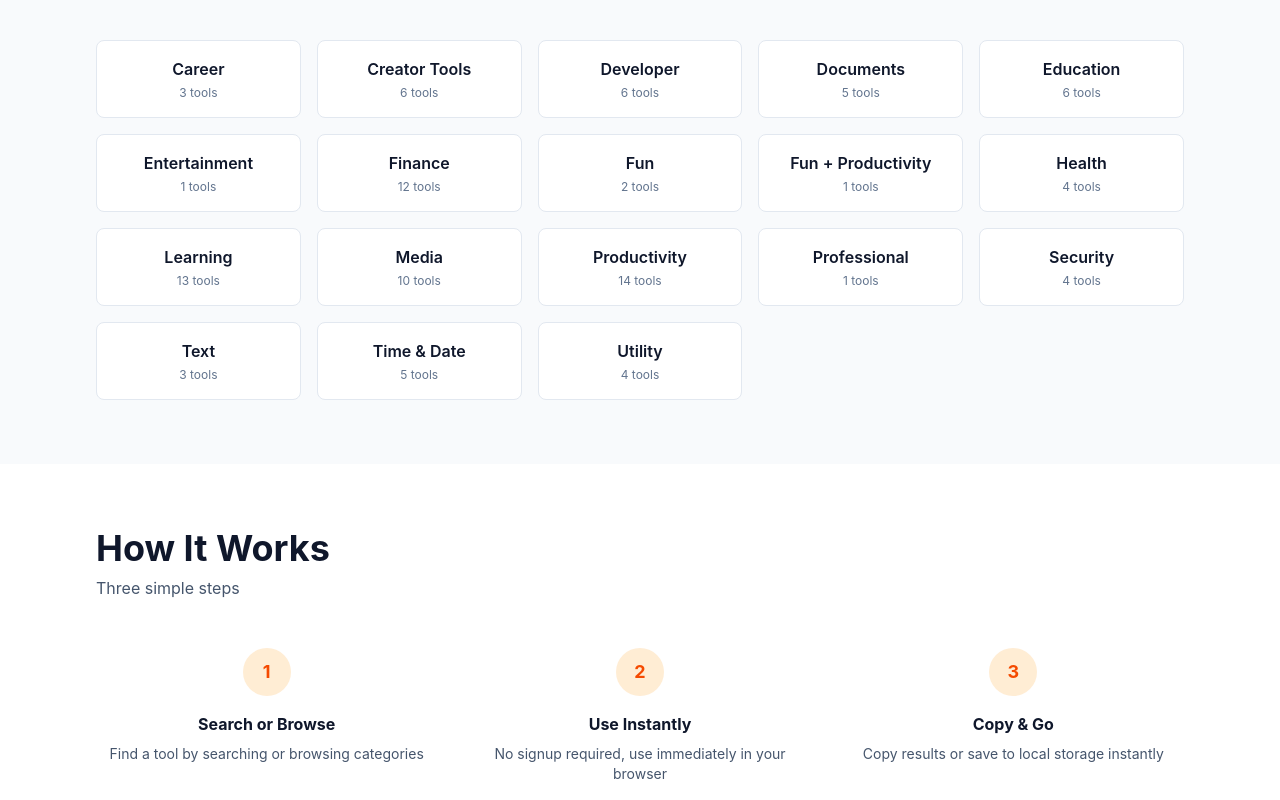
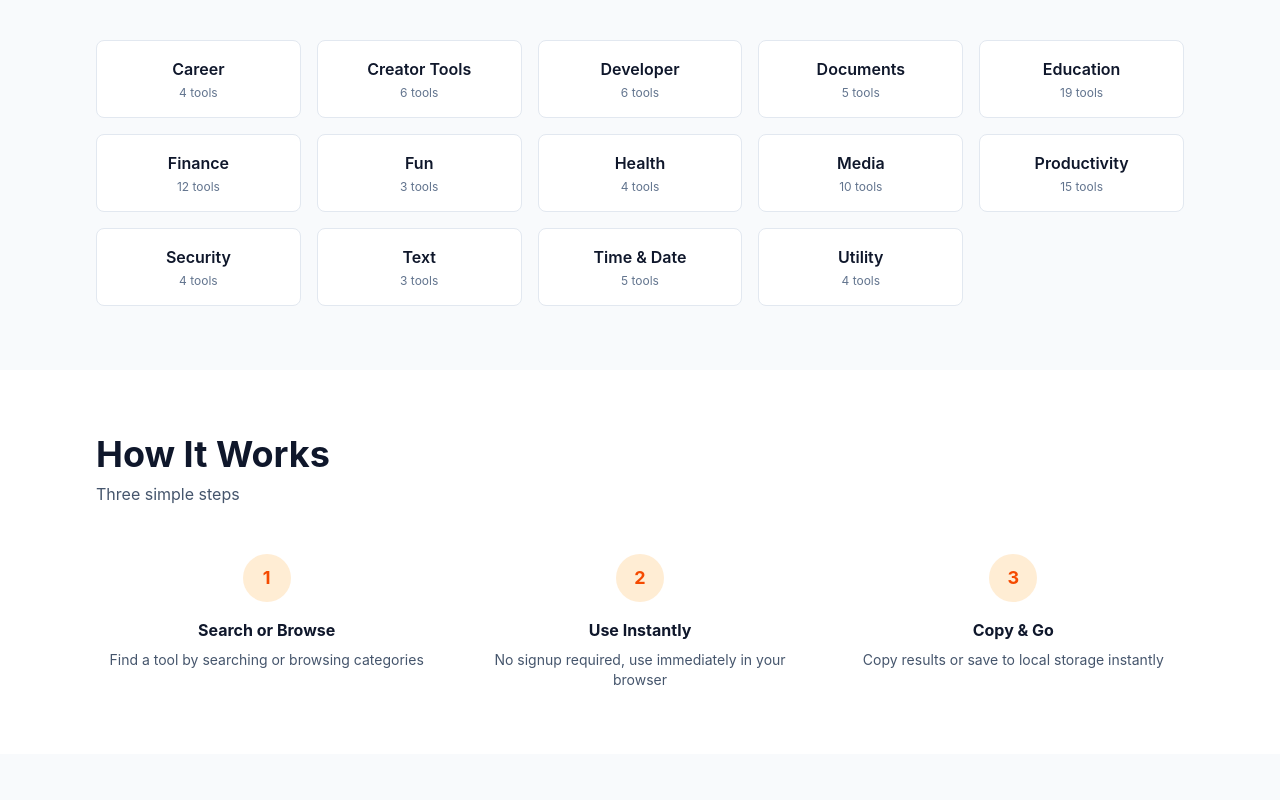
Before and after one commit to ius-sharma/boring-tools, a Next.js app: page / in a window 1280 px wide. Shown: the part 1420-2220 px from the top of the page. Built offline with nearby package versions, Linux system fonts and the light colour scheme.

Commit message:
Free to use guysss

```diff
--- a/app/components/ToolContentFooter.jsx
+++ b/app/components/ToolContentFooter.jsx
@@ -182,7 +182,7 @@ export default function ToolContentFooter() {
         },
         {
           q: `Do I need to create an account to use the ${name}?`,
-          a: `No, BoringTools operates on a strict no-signup philosophy. You can use the ${name} and all other 90+ utilities immediately without providing your email address, setting passwords, or dealing with captcha verification.`
+          a: `No, BoringTools operates on a strict no-signup philosophy. You can use the ${name} and all other 100 utilities immediately without providing your email address, setting passwords, or dealing with captcha verification.`
         },
         {
           q: `Can I use the ${name} offline?`,
@@ -319,6 +319,7 @@ export default function ToolContentFooter() {
           </div>
           <div className="border-t border-slate-800 pt-8 text-center text-sm text-slate-500">
             <p>© 2026 BoringTools. All rights reserved.</p>
+            <p className="text-xs text-slate-600 mt-2">Developed by <a href="https://github.com/ius-sharma" target="_blank" rel="noopener noreferrer" className="hover:text-amber-300 transition text-slate-400 font-medium">Ayush Sharma</a></p>
           </div>
         </div>
       </footer>
--- a/app/page.jsx
+++ b/app/page.jsx
@@ -789,6 +789,7 @@ export default function Home() {
           </div>
           <div className="border-t border-slate-700 pt-8 text-center text-sm">
             <p>© 2026 BoringTools. All rights reserved.</p>
+            <p className="text-xs text-slate-500 mt-2">Developed by <a href="https://github.com/ius-sharma" target="_blank" rel="noopener noreferrer" className="hover:text-amber-300 transition text-slate-400 font-medium">Ayush Sharma</a></p>
           </div>
         </div>
       </footer>
--- a/app/tools-data.ts
+++ b/app/tools-data.ts
@@ -48,15 +48,15 @@ export const tools: Tool[] = [
   { id: "gst-calculator", name: "GST Calculator", href: "/gst-calculator", category: "Finance", description: "Calculate GST-inclusive and exclusive totals.", status: "Live", isNew: true },
   { id: "truth-or-dare-play", name: "Truth or Dare Play", href: "/truth-or-dare-play", category: "Fun", description: "Spin up a clean truth-or-dare game quickly.", status: "Live", isNew: true },
   { id: "pomodoro-timer", name: "Pomodoro Timer", href: "/pomodoro-timer", category: "Productivity", description: "Focus sessions with timer cycles.", status: "Live" },
-  { id: "roast-my-todo-list", name: "Roast My To-Do List", href: "/roast-my-todo-list", category: "Fun + Productivity", description: "Playful roast with practical next steps.", status: "Live", isNew: true },
+  { id: "roast-my-todo-list", name: "Roast My To-Do List", href: "/roast-my-todo-list", category: "Productivity", description: "Playful roast with practical next steps.", status: "Live", isNew: true },
   { id: "markdown-previewer", name: "Markdown Previewer", href: "/markdown-previewer", category: "Developer", description: "Write markdown and preview instantly.", status: "Live", isNew: true },
   { id: "video-transcriber", name: "Video Transcriber", href: "/video-transcriber", category: "Media", description: "Transcribe video audio to text quickly and accurately.", status: "Live", isNew: true },
   { id: "youtube-title-generator", name: "YouTube Title Generator", href: "/youtube-title-generator", category: "Media", description: "Generate clickable title ideas for your next video.", status: "Live", isNew: true, isFeatured: true },
-  { id: "linkedin-post-formatter", name: "LinkedIn Post Formatter", href: "/linkedin-post-formatter", category: "Professional", description: "Create engaging LinkedIn posts tailored to your audience.", status: "Live", isNew: true },
-  { id: "what-happened-today", name: "What Happened Today In History", href: "/what-happened-today", category: "Learning", description: "Discover major historical events that happened on this day.", status: "Live", isNew: true },
+  { id: "linkedin-post-formatter", name: "LinkedIn Post Formatter", href: "/linkedin-post-formatter", category: "Career", description: "Create engaging LinkedIn posts tailored to your audience.", status: "Live", isNew: true },
+  { id: "what-happened-today", name: "What Happened Today In History", href: "/what-happened-today", category: "Education", description: "Discover major historical events that happened on this day.", status: "Live", isNew: true },
   { id: "math-formula-calculator", name: "Math Formula Calculator", href: "/math-formula-calculator", category: "Education", description: "Calculate algebra, geometry, trigonometry, and statistics formulas.", status: "Live", isNew: true },
   { id: "science-formulas-calculator", name: "Science Formulas Calculator", href: "/science-formulas-calculator", category: "Education", description: "Physics, chemistry, and biology formulas with step-by-step solutions.", status: "Live", isNew: true },
-  { id: "concept-explorer", name: "QuickLearn", href: "/concept-explorer", category: "Learning", description: "Explore any topic with quick explanations, examples, and guided next steps.", status: "Live", isNew: true },
+  { id: "concept-explorer", name: "QuickLearn", href: "/concept-explorer", category: "Education", description: "Explore any topic with quick explanations, examples, and guided next steps.", status: "Live", isNew: true },
   { id: "base-converter", name: "Base Converter", href: "/base-converter", category: "Developer", description: "Convert Binary, Decimal, Octal, and Hex instantly.", status: "Live" },
   { id: "aspect-ratio-calculator", name: "Aspect Ratio Calculator", href: "/aspect-ratio-calculator", category: "Developer", description: "Resize images while preserving aspect ratio.", status: "Live", isNew: true },
   { id: "distance-between-cities", name: "Distance Between Cities", href: "/distance-between-cities", category: "Utility", description: "Compute straight-line distance and travel estimates.", status: "Live", isNew: true },
@@ -84,24 +84,24 @@ export const tools: Tool[] = [
   { id: "second-mind", name: "Second Mind", href: "/second-mind", category: "Productivity", description: "Analyze situations from four distinct cognitive perspectives to overcome mental blocks.", status: "Live", isNew: true, isFeatured: true },
   { id: "fear-decomposer", name: "Fear Decomposer", href: "/fear-decomposer", category: "Productivity", description: "Deconstruct fears and obstacles into real vs. imagined risks, controllable/uncontrollable factors, worst case scenario, and a first step.", status: "Live", isNew: true, isFeatured: true },
   { id: "perspective-switcher", name: "Perspective Switcher", href: "/perspective-switcher", category: "Productivity", description: "Reframe your dilemmas and view problems from five distinct personal and objective viewpoints.", status: "Live", isNew: true, isFeatured: true },
-  { id: "history-repeats", name: "History Repeats", href: "/history-repeats", category: "Learning", description: "Compare modern situations to historical events, revealing patterns, similarities, differences, and key lessons.", status: "Live", isNew: true, isFeatured: true },
-  { id: "historical-perspective", name: "Historical Perspective", href: "/historical-perspective", category: "Learning", description: "Analyze modern trends and situations through the lens of history, comparing patterns, timelines, and outcomes 100% locally.", status: "Live", isNew: true, isFeatured: true },
-  { id: "before-after", name: "Before & After", href: "/before-after", category: "Learning", description: "Explore how life changed before and after major inventions, scientific discoveries, and historical breakthroughs.", status: "Live", isNew: true, isFeatured: true },
-  { id: "empire-simulator", name: "Empire Simulator", href: "/empire-simulator", category: "Learning", description: "Build and manage a fictional empire to simulate growth, random historical events, and collapse risks.", status: "Live", isNew: true, isFeatured: true },
-  { id: "timeline-comparison", name: "Timeline Comparison", href: "/timeline-comparison", category: "Learning", description: "Visually compare two historical civilizations, empires, inventions, technologies, or events side-by-side across time.", status: "Live", isNew: true, isFeatured: true },
-  { id: "if-this-never-happened", name: "If This Never Happened", href: "/if-this-never-happened", category: "Learning", description: "Explore alternate history by simulating how the world would look today if a major event or invention never occurred.", status: "Live", isNew: true, isFeatured: true },
-  { id: "your-weight-on-other-planets", name: "Your Weight on Other Planets", href: "/your-weight-on-other-planets", category: "Learning", description: "Calculate your weight, jump height, and lifting capacity across different planets and moons in our Solar System.", status: "Live", isNew: true, isFeatured: true },
-  { id: "cosmic-calendar", name: "Cosmic Calendar", href: "/cosmic-calendar", category: "Learning", description: "Understand the scale of time by compressing the history of the universe into a calendar year and comparing it to your life.", status: "Live", isNew: true, isFeatured: true },
-  { id: "cosmic-address", name: "Cosmic Address", href: "/cosmic-address", category: "Learning", description: "Trace your exact location in the universe, zooming out from yourself to the edge of the observable universe with interactive visualizations.", status: "Live", isNew: true, isFeatured: true },
-  { id: "time-on-other-planets", name: "Time on Other Planets", href: "/time-on-other-planets", category: "Learning", description: "Compare planetary years, days, birthdays, and age across the Solar System with orbital maps and comparisons.", status: "Live", isNew: true, isFeatured: true },
+  { id: "history-repeats", name: "History Repeats", href: "/history-repeats", category: "Education", description: "Compare modern situations to historical events, revealing patterns, similarities, differences, and key lessons.", status: "Live", isNew: true, isFeatured: true },
+  { id: "historical-perspective", name: "Historical Perspective", href: "/historical-perspective", category: "Education", description: "Analyze modern trends and situations through the lens of history, comparing patterns, timelines, and outcomes 100% locally.", status: "Live", isNew: true, isFeatured: true },
+  { id: "before-after", name: "Before & After", href: "/before-after", category: "Education", description: "Explore how life changed before and after major inventions, scientific discoveries, and historical breakthroughs.", status: "Live", isNew: true, isFeatured: true },
+  { id: "empire-simulator", name: "Empire Simulator", href: "/empire-simulator", category: "Education", description: "Build and manage a fictional empire to simulate growth, random historical events, and collapse risks.", status: "Live", isNew: true, isFeatured: true },
+  { id: "timeline-comparison", name: "Timeline Comparison", href: "/timeline-comparison", category: "Education", description: "Visually compare two historical civilizations, empires, inventions, technologies, or events side-by-side across time.", status: "Live", isNew: true, isFeatured: true },
+  { id: "if-this-never-happened", name: "If This Never Happened", href: "/if-this-never-happened", category: "Education", description: "Explore alternate history by simulating how the world would look today if a major event or invention never occurred.", status: "Live", isNew: true, isFeatured: true },
+  { id: "your-weight-on-other-planets", name: "Your Weight on Other Planets", href: "/your-weight-on-other-planets", category: "Education", description: "Calculate your weight, jump height, and lifting capacity across different planets and moons in our Solar System.", status: "Live", isNew: true, isFeatured: true },
+  { id: "cosmic-calendar", name: "Cosmic Calendar", href: "/cosmic-calendar", category: "Education", description: "Understand the scale of time by compressing the history of the universe into a calendar year and comparing it to your life.", status: "Live", isNew: true, isFeatured: true },
+  { id: "cosmic-address", name: "Cosmic Address", href: "/cosmic-address", category: "Education", description: "Trace your exact location in the universe, zooming out from yourself to the edge of the observable universe with interactive visualizations.", status: "Live", isNew: true, isFeatured: true },
+  { id: "time-on-other-planets", name: "Time on Other Planets", href: "/time-on-other-planets", category: "Education", description: "Compare planetary years, days, birthdays, and age across the Solar System with orbital maps and comparisons.", status: "Live", isNew: true, isFeatured: true },
   { id: "placement-readiness-score", name: "Placement Readiness Score", href: "/placement-readiness-score", category: "Career", description: "Evaluate your placement preparation with an offline placement readiness assessment including resume, DSA, projects, aptitude and communication skills.", status: "Live", isNew: true, isFeatured: true },
   { id: "study-material-finder", name: "Study Material Finder", href: "/study-material-finder", category: "Education", description: "Enter any topic and instantly get the best GitHub repos, YouTube playlists, documentation, and practice resources — all in one place.", status: "Live", isNew: true, isFeatured: true },
   { id: "suiii-counter", name: "SUIII Counter", href: "/suiii-counter", category: "Fun", description: "Celebrate every SUIII with sound effects, achievements, combos, statistics, and challenge modes.", status: "Live", isNew: true, isFeatured: true },
   { id: "cinematic-ai-prompt-architect", name: "Cinematic AI Prompt Architect", href: "/cinematic-ai-prompt-architect", category: "Creator Tools", description: "Create production-quality cinematic AI prompts for image and video generation.", status: "Live", isNew: true, isFeatured: true },
   { id: "fake-data-generator", name: "Fake Data Generator", href: "/fake-data-generator", category: "Developer", description: "Generate realistic fake names, emails, phone numbers, addresses, companies, products and SQL datasets instantly for testing and development. Runs completely in your browser.", status: "Live", isNew: true, isFeatured: true },
-  { id: "movie-series-recommendation", name: "Movie & Series Recommendation", href: "/movie-series-recommendation", category: "Entertainment", description: "Find the perfect movie or TV series based on mood, genre, available time and preferences. Save favorites and build your personal watchlist. Runs completely in your browser.", status: "Live", isNew: true, isFeatured: true },
+  { id: "movie-series-recommendation", name: "Movie & Series Recommendation", href: "/movie-series-recommendation", category: "Fun", description: "Find the perfect movie or TV series based on mood, genre, available time and preferences. Save favorites and build your personal watchlist. Runs completely in your browser.", status: "Live", isNew: true, isFeatured: true },
   { id: "cash-runway-calculator", name: "Cash Runway Calculator", href: "/cash-runway-calculator", category: "Finance", description: "Calculate startup runway, burn rate and survival time using revenue and expenses.", status: "Live", isNew: true, isFeatured: true },
-  { id: "ai-agent-visualizer", name: "AI Agent Visualizer", href: "/ai-agent-visualizer", category: "Learning", description: "Understand how modern AI agents think, plan, use tools, remember information, and work in multi-agent networks.", status: "Live", isNew: true, isFeatured: true },
+  { id: "ai-agent-visualizer", name: "AI Agent Visualizer", href: "/ai-agent-visualizer", category: "Education", description: "Understand how modern AI agents think, plan, use tools, remember information, and work in multi-agent networks.", status: "Live", isNew: true, isFeatured: true },
   { id: "logo-meaning-explorer", name: "Logo Meaning Explorer", href: "/logo-meaning-explorer", category: "Creator Tools", description: "Upload any logo and discover the psychology, symbolism, branding decisions, colors, typography, shapes, and emotional impact behind its design.", status: "Live", isNew: true, isFeatured: true },
   { id: "startup-name-analyzer", name: "Startup Name Analyzer", href: "/startup-name-analyzer", category: "Creator Tools", description: "Analyze your startup name for memorability, branding, pronunciation, global appeal, emotional impact, and market readiness.", status: "Live", isNew: true, isFeatured: true },
   { id: "reaction-time-tester", name: "Reaction Time & Mouse Accuracy Tester", href: "/reaction-time-tester", category: "Productivity", description: "Test your reaction speed, mouse precision, click accuracy, and tracking reflexes in real-time with 5 game modes, ranking dashboard, and stats.", status: "Live", isNew: true, isFeatured: true },
```
